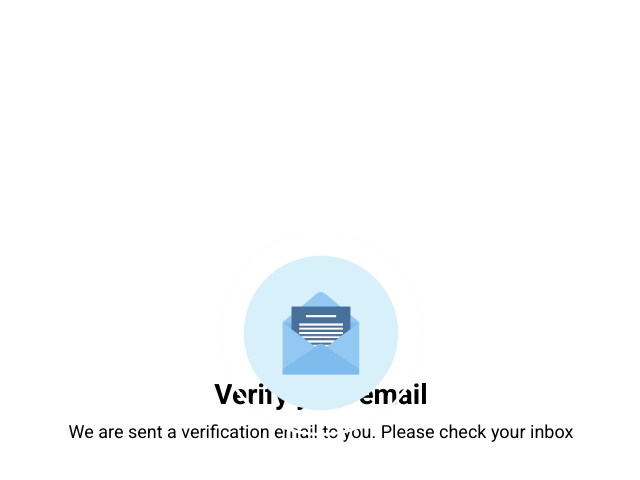
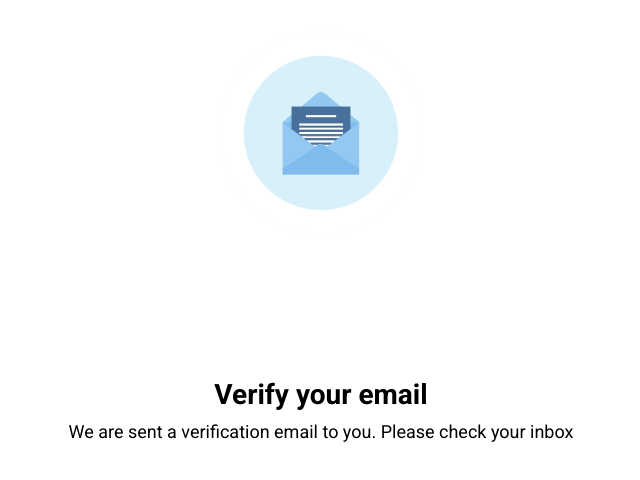
Before and after one commit to dilshankarunarathne/storybook, a React (Create React App) app in the folder client/: page /landingPage in a window 1280 px wide. Shown: the top 480 px of the page, without its empty margins (319-959 px from the left). Built offline with nearby package versions, Linux system fonts and the light colour scheme.

Commit message:
bugfix: style img
Co-Authored-By: sakaniya panchalingam <117504870+sakapanchu@users.noreply.github.com>

```diff
--- a/client/src/Components/landingPage/landingPage.css
+++ b/client/src/Components/landingPage/landingPage.css
@@ -15,7 +15,7 @@
       left: 0;
       right: 0;
       margin: auto;
-      top: 230px;
+      top: 30px !important;
       border: 3px solid rgb(255, 254, 254);
       padding: 20px;
   }
```
